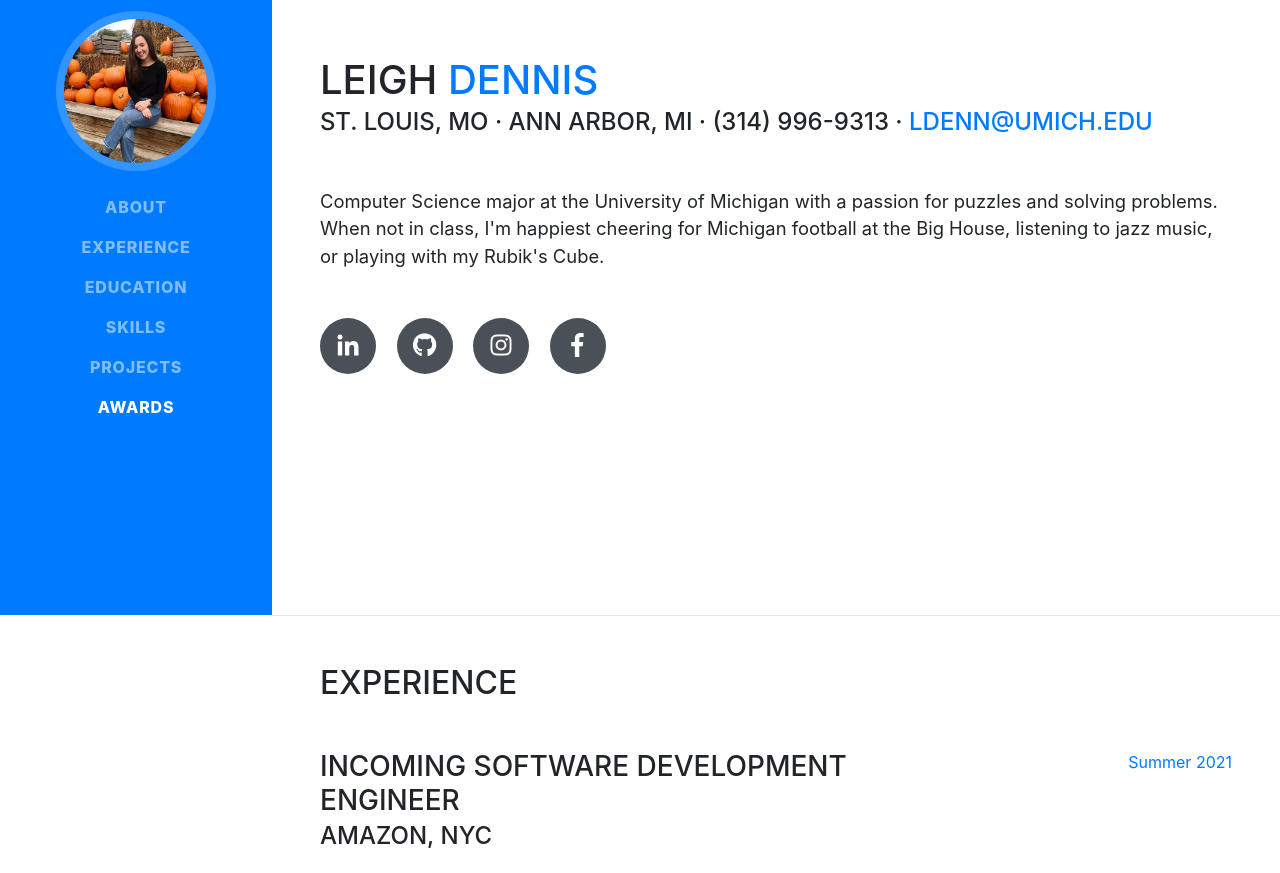
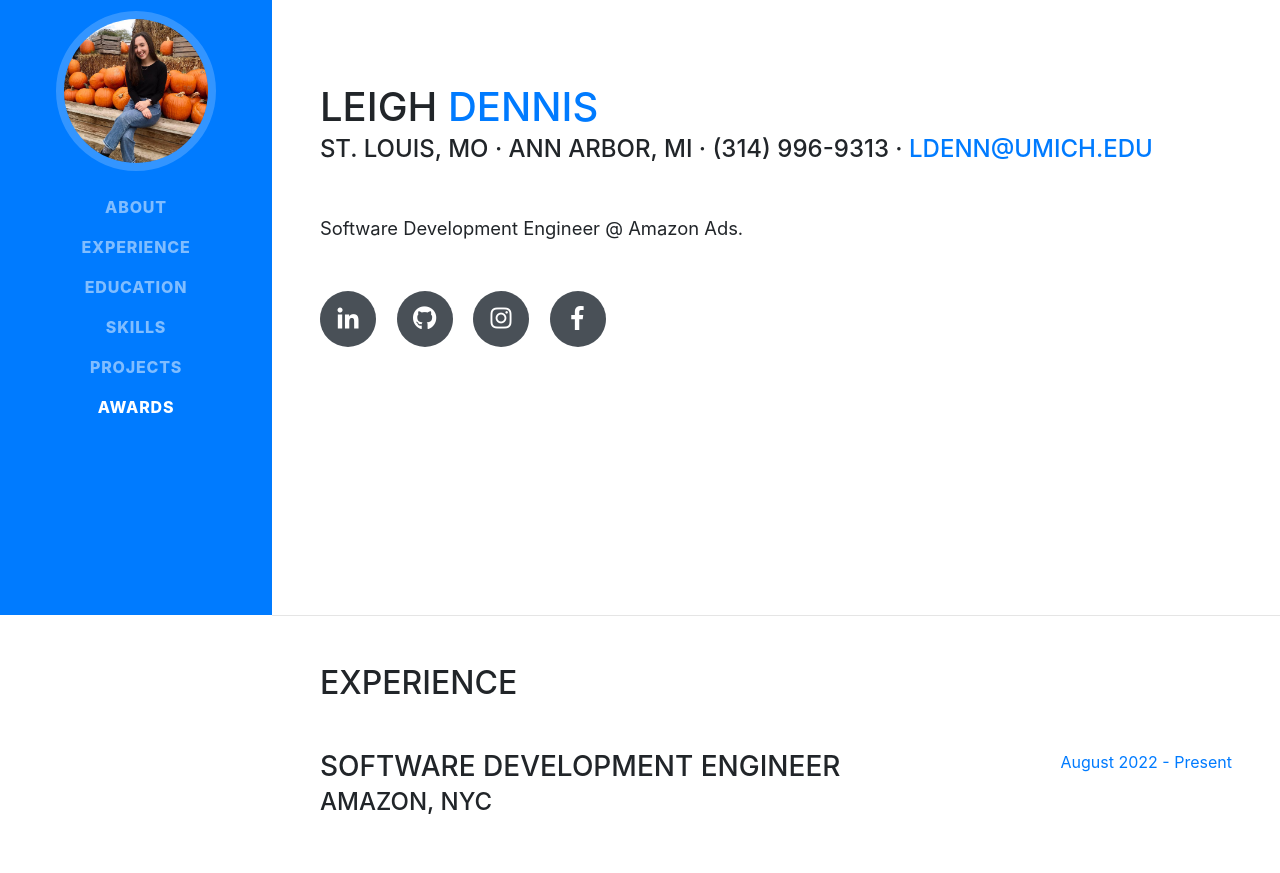
Before and after one commit to leighadennis/leigh.io, a website with bundled scripts: page index.html in a window 1280 px wide. Shown: the part 185-1058 px from the top of the page. Built offline with nearby package versions, Linux system fonts and the light colour scheme; a web font is replaced by a local one.

Commit message:
Life updates

```diff
--- a/index.html
+++ b/index.html
@@ -71,7 +71,7 @@
           <div class="subheading mb-5">St. Louis, MO · Ann Arbor, MI · (314) 996-9313 ·
             <a href="mailto:ldenn@umich.edu">ldenn@umich.edu</a>
           </div>
-          <p class="lead mb-5">Computer Science major at the University of Michigan with a passion for puzzles and solving problems. When not in class, I'm happiest cheering for Michigan football at the Big House, listening to jazz music, or playing with my Rubik's Cube.</p>
+          <p class="lead mb-5">Software Development Engineer @ Amazon Ads.</p>
           <div class="social-icons">
             <a href="https://www.linkedin.com/in/leigh-dennis-158878167">
               <i class="fab fa-linkedin-in"></i>
@@ -97,12 +97,12 @@
 
           <div class="resume-item d-flex flex-column flex-md-row mb-5">
             <div class="resume-content mr-auto">
-              <h3 class="mb-0">Incoming Software Development Engineer</h3>
+              <h3 class="mb-0">Software Development Engineer</h3>
               <div class="subheading mb-3">Amazon, NYC</div>
               <p></p>
             </div>
             <div class="resume-date text-md-right">
-              <span class="text-primary">Summer 2021</span>
+              <span class="text-primary">August 2022 - Present</span>
             </div>
           </div>
 
@@ -220,13 +220,14 @@
               <h3 class="mb-0">University of Michigan College of Literature, Science, and the Arts</h3>
               <div class="subheading mb-3">Ann Arbor, MI</div>
               <div class="subheading mb-3">Bachelor of Science in Computer Science</div>
+              <div class="subheading mb-3">Minor in Complex Systems</div>
               <div>LSA Honors Program</div>
               <div>Delta Phi Epsilon Sorority - Secretary</div>
               <div>Explore Computer Science Research Program</div>
               <div>GPA: 3.6</div>
             </div>
             <div class="resume-date text-md-right">
-              <span class="text-primary">September 2018 - Present</span>
+              <span class="text-primary">September 2018 - May 2022</span>
             </div>
           </div>
 
```
Also changed, not shown: 1 other file.
